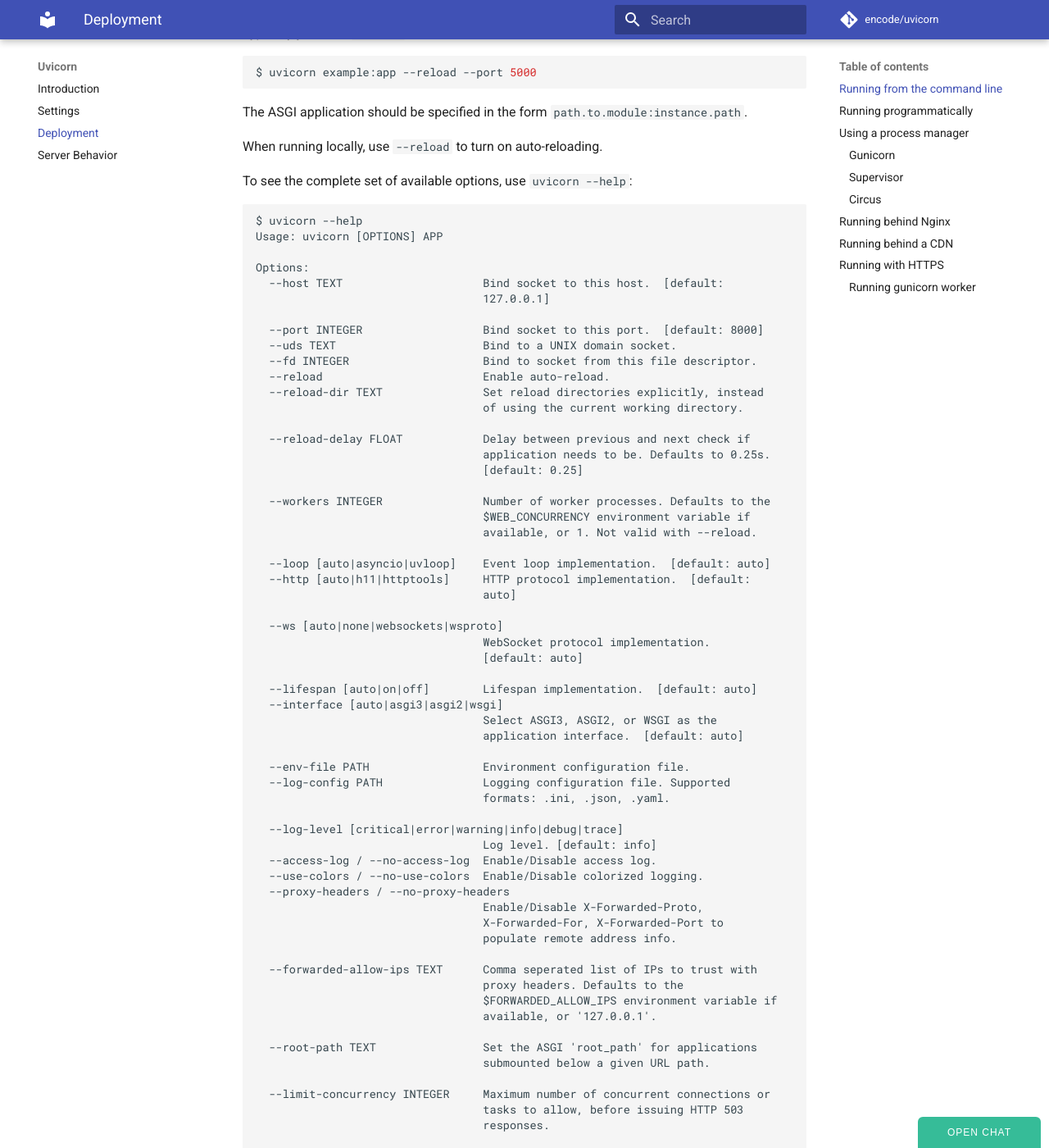
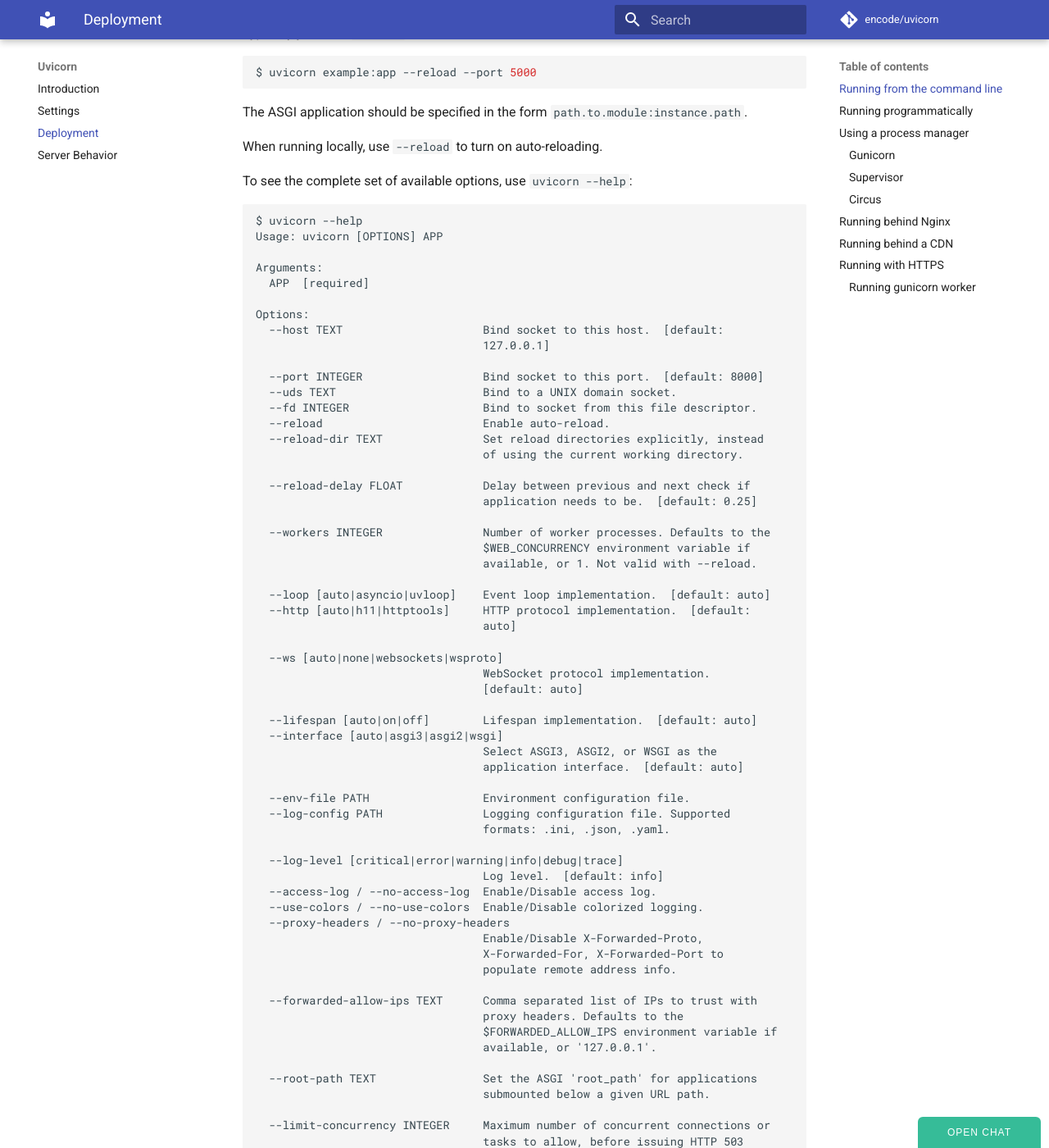
Before and after one commit to encode/uvicorn, an MkDocs documentation site: the page built from docs/deployment.md, in a window 1280 px wide and 1400 px high, scrolled down 479 px. Shown: the whole window at 82% size. Built offline with MkDocs 1.6.1 and Material for MkDocs 9.7.7, drawn with Linux system fonts in a browser that asks for light colours; comment, search, counter and statistics services are not loaded; some of the changed text lies outside the part shown.

```diff
--- a/docs/deployment.md
+++ b/docs/deployment.md
@@ -28,6 +28,9 @@ To see the complete set of available options, use `uvicorn --help`:
 $ uvicorn --help
 Usage: uvicorn [OPTIONS] APP
 
+Arguments:
+  APP  [required]
+
 Options:
   --host TEXT                     Bind socket to this host.  [default:
                                   127.0.0.1]
@@ -40,8 +43,7 @@ Options:
                                   of using the current working directory.
 
   --reload-delay FLOAT            Delay between previous and next check if
-                                  application needs to be. Defaults to 0.25s.
-                                  [default: 0.25]
+                                  application needs to be.  [default: 0.25]
 
   --workers INTEGER               Number of worker processes. Defaults to the
                                   $WEB_CONCURRENCY environment variable if
@@ -65,7 +67,7 @@ Options:
                                   formats: .ini, .json, .yaml.
 
   --log-level [critical|error|warning|info|debug|trace]
-                                  Log level. [default: info]
+                                  Log level.  [default: info]
   --access-log / --no-access-log  Enable/Disable access log.
   --use-colors / --no-use-colors  Enable/Disable colorized logging.
   --proxy-headers / --no-proxy-headers
@@ -73,7 +75,7 @@ Options:
                                   X-Forwarded-For, X-Forwarded-Port to
                                   populate remote address info.
 
-  --forwarded-allow-ips TEXT      Comma seperated list of IPs to trust with
+  --forwarded-allow-ips TEXT      Comma separated list of IPs to trust with
                                   proxy headers. Defaults to the
                                   $FORWARDED_ALLOW_IPS environment variable if
                                   available, or '127.0.0.1'.
@@ -86,7 +88,7 @@ Options:
                                   responses.
 
   --backlog INTEGER               Maximum number of connections to hold in
-                                  backlog
+                                  backlog.
 
   --limit-max-requests INTEGER    Maximum number of requests to service before
                                   terminating the process.
--- a/setup.py
+++ b/setup.py
@@ -44,7 +44,7 @@ env_marker_win = "sys_platform == 'win32'"
 env_marker_below_38 = "python_version < '3.8'"
 
 minimal_requirements = [
-    "click==7.*",
+    "typer==0.3.*",
     "h11>=0.8",
     "typing-extensions;" + env_marker_below_38,
 ]
```
Also changed, not shown: other parts of docs/deployment.md (+8 -8 lines), docs/index.md (+15 -13 lines), 2 other files.
